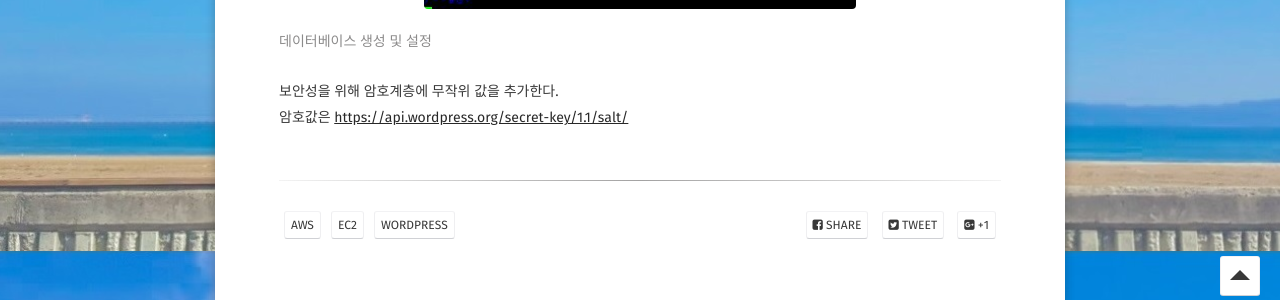
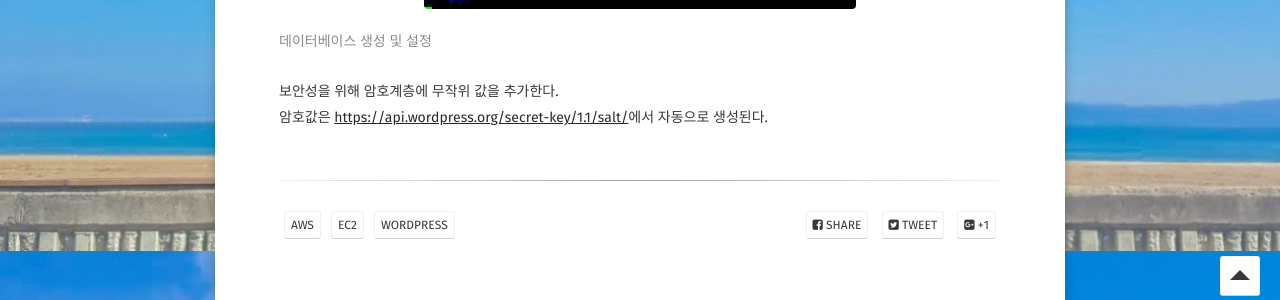
Before and after one commit to kangyechan/kangyechan.github.io, a Jekyll site: the page built from _posts/2019-01-08-aws-ec2-server-wp.md, in a window 1280 px wide and 900 px high, scrolled down 1855 px. Shown: the part 594-894 px from the top of the window. Built offline with Jekyll 4.4.1, drawn with Linux system fonts in a browser that asks for light colours; some web fonts are replaced.

Commit message:
Update 2019-01-08-aws-ec2-server-wp.md

```diff
--- a/_posts/2019-01-08-aws-ec2-server-wp.md
+++ b/_posts/2019-01-08-aws-ec2-server-wp.md
@@ -78,4 +78,4 @@ DATABASE이름에 대해서는 \`(숫자 1 왼쪽의 ~의 위치에 있는 특
 </figure>
 
 보안성을 위해 암호계층에 무작위 값을 추가한다.
-암호값은 [https://api.wordpress.org/secret-key/1.1/salt/](https://api.wordpress.org/secret-key/1.1/salt/){:target="_blank"}
+암호값은 [https://api.wordpress.org/secret-key/1.1/salt/](https://api.wordpress.org/secret-key/1.1/salt/){:target="_blank"}에서 자동으로 생성된다.
```
